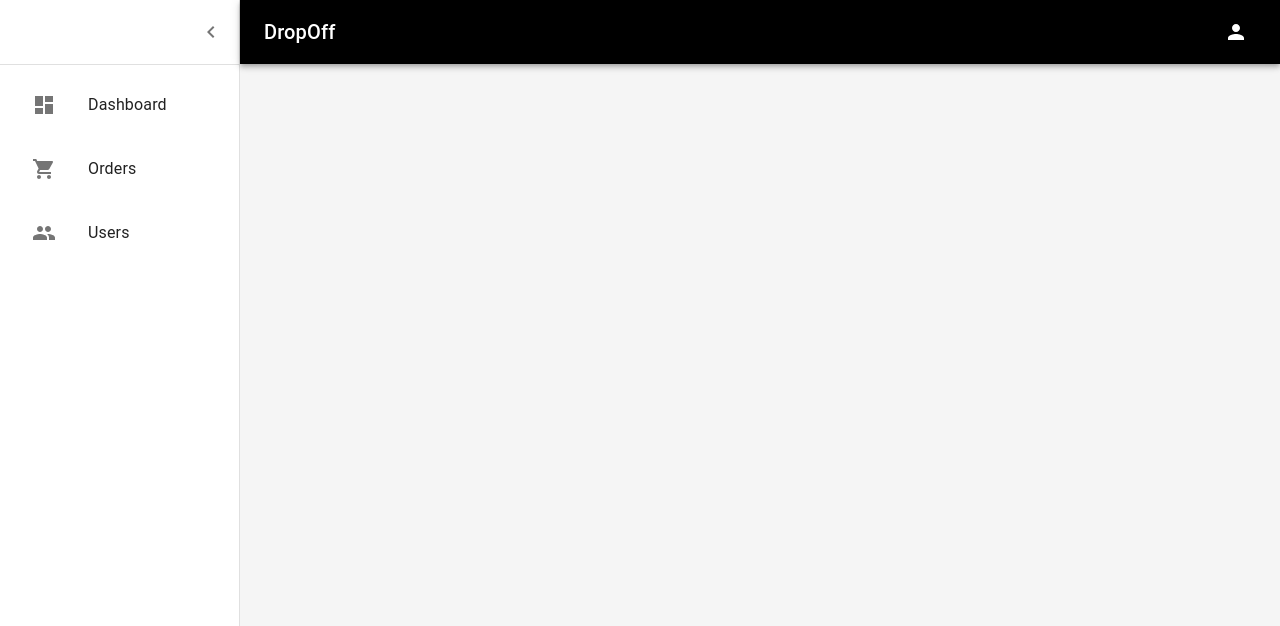
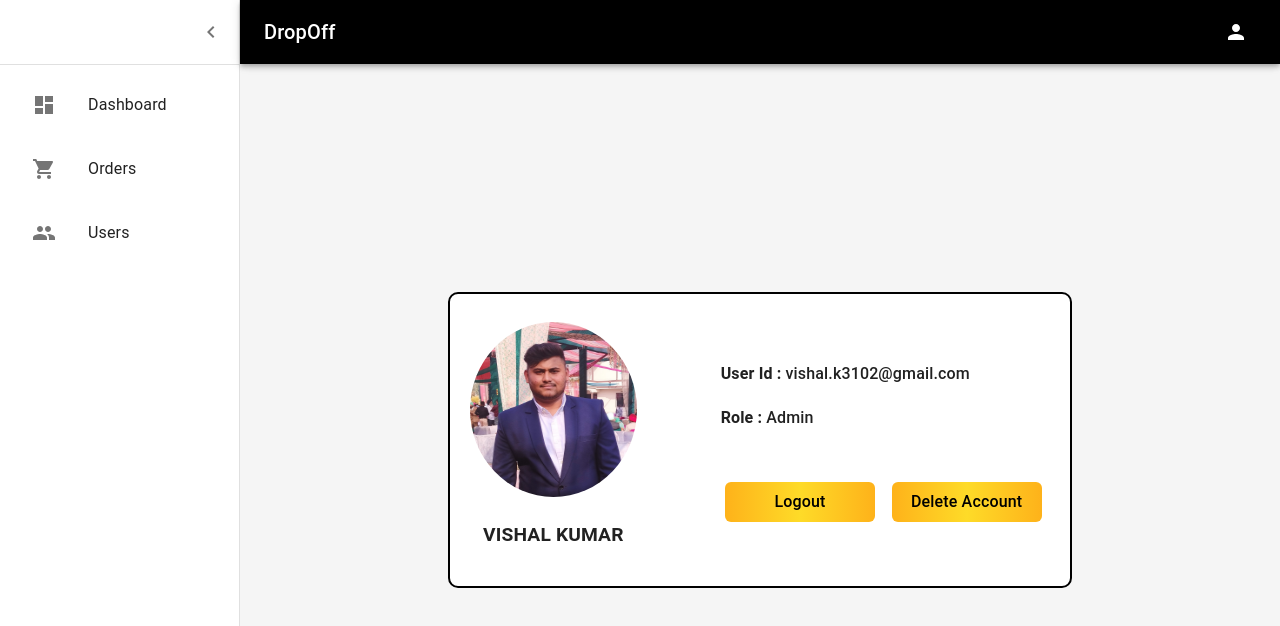
Before and after one commit to vishalk3102/dropOff, a React (Create React App) app in the folder frontend/: page /admin/profile in a window 1280 px wide. Shown: the top 626 px of the page. Built offline with nearby package versions, Linux system fonts and the light colour scheme.

Commit message:
profile page created

```diff
--- a/frontend/src/Pages/Admin/Dashboard.jsx
+++ b/frontend/src/Pages/Admin/Dashboard.jsx
@@ -1,5 +1,5 @@
 import React, { useState } from "react";
-import { Route, Routes } from "react-router-dom";
+import { Route, Routes, useNavigate } from "react-router-dom";
 import { styled, createTheme, ThemeProvider } from "@mui/material/styles";
 import CssBaseline from "@mui/material/CssBaseline";
 import MuiDrawer from "@mui/material/Drawer";
@@ -20,6 +20,7 @@ import PersonIcon from "@mui/icons-material/Person";
 import MainListItems from "./ListItems";
 import Orders from "./Orders";
 import Users from "./Users";
+import Profile from "../Profile/Profile";
 
 const drawerWidth = 240;
 
@@ -70,6 +71,7 @@ const Drawer = styled(MuiDrawer, {
 const defaultTheme = createTheme();
 
 const Dashboard = () => {
+  const navigate = useNavigate();
   const [open, setOpen] = useState(true);
   const toggleDrawer = () => {
     setOpen(!open);
@@ -109,7 +111,7 @@ const Dashboard = () => {
             </Typography>
             <IconButton color="inherit">
               <Badge color="secondary">
-                <PersonIcon />
+                <PersonIcon onClick={() => navigate("/admin/profile")} />
               </Badge>
             </IconButton>
           </Toolbar>
@@ -147,6 +149,7 @@ const Dashboard = () => {
           <Routes>
             <Route exact path="/admin/users" element={<Users />} />
             <Route exact path="/admin/orders" element={<Orders />} />
+            <Route exact path="/admin/profile" element={<Profile />} />
           </Routes>
         </Box>
       </Box>
--- a/frontend/src/Pages/Profile/Profile.jsx
+++ b/frontend/src/Pages/Profile/Profile.jsx
@@ -1,7 +1,53 @@
 import React from "react";
+import MetaData from "../../Components/MetaData";
+import profile from "../../Assets/profile.jpg";
 
 const Profile = () => {
-  return <div>Profile</div>;
+  return (
+    <>
+      <MetaData title="Profile" />
+      <section id="Profile" className="w-full h-full mt-10">
+        <div className="max-w-[1200px] w-[100%] h-[100%] mx-auto flex justify-center items-center ">
+          <div className="grid grid-cols-3 w-[80%] md:w-[60%]  border-solid border-2 border-black rounded-[10px] bg-white ">
+            <div className="col-span-3 md:col-span-1 flex justify-center items-center">
+              <div className="p-5 my-2">
+                <img
+                  src={profile}
+                  alt=""
+                  srcset=""
+                  className="h-[175px] w-[175px] rounded-[50%]"
+                />
+                <h3 className="text-[1rem] md:text-[1.2rem] font-bold text-center p-2 mt-4 ">
+                  VISHAL KUMAR
+                </h3>
+              </div>
+            </div>
+            <div className="col-span-3 md:col-span-2 flex flex-col justify-center">
+              <ul className="md:ml-10 p-2 md:p-4 text-center md:text-left">
+                <li className="text-[0.8rem] md:text-[1rem] font-semibold p-2 my-1">
+                  User Id :
+                  <span className="font-medium p-1">
+                    vishal.k3102@gmail.com
+                  </span>
+                </li>
+                <li className="text-[0.8rem] md:text-[1rem] font-semibold p-2 my-1">
+                  Role :<span className="font-medium p-1">Admin</span>
+                </li>
+              </ul>
+              <div className="flex flex-col md:flex-row justify-around p-5 md:ml-10">
+                <div className="h-[40px] w-[150px]  flex justify-center items-center text-[#000] font-medium capitalize rounded-md   mx-auto hover:cursor-pointer bg-gradient-to-r from-[#feb21a] from-[0%] via-[#fedb28] via-[50%] to-[#feb21a] to-[100%] my-1">
+                  Logout
+                </div>
+                <div className="h-[40px] w-[150px]  flex justify-center items-center text-[#000] font-medium capitalize rounded-md   mx-auto hover:cursor-pointer bg-gradient-to-r from-[#feb21a] from-[0%] via-[#fedb28] via-[50%] to-[#feb21a] to-[100%] my-1">
+                  Delete Account
+                </div>
+              </div>
+            </div>
+          </div>
+        </div>
+      </section>
+    </>
+  );
 };
 
 export default Profile;
```
Also changed, not shown: frontend/src/Assets/profile.jpg (added).
